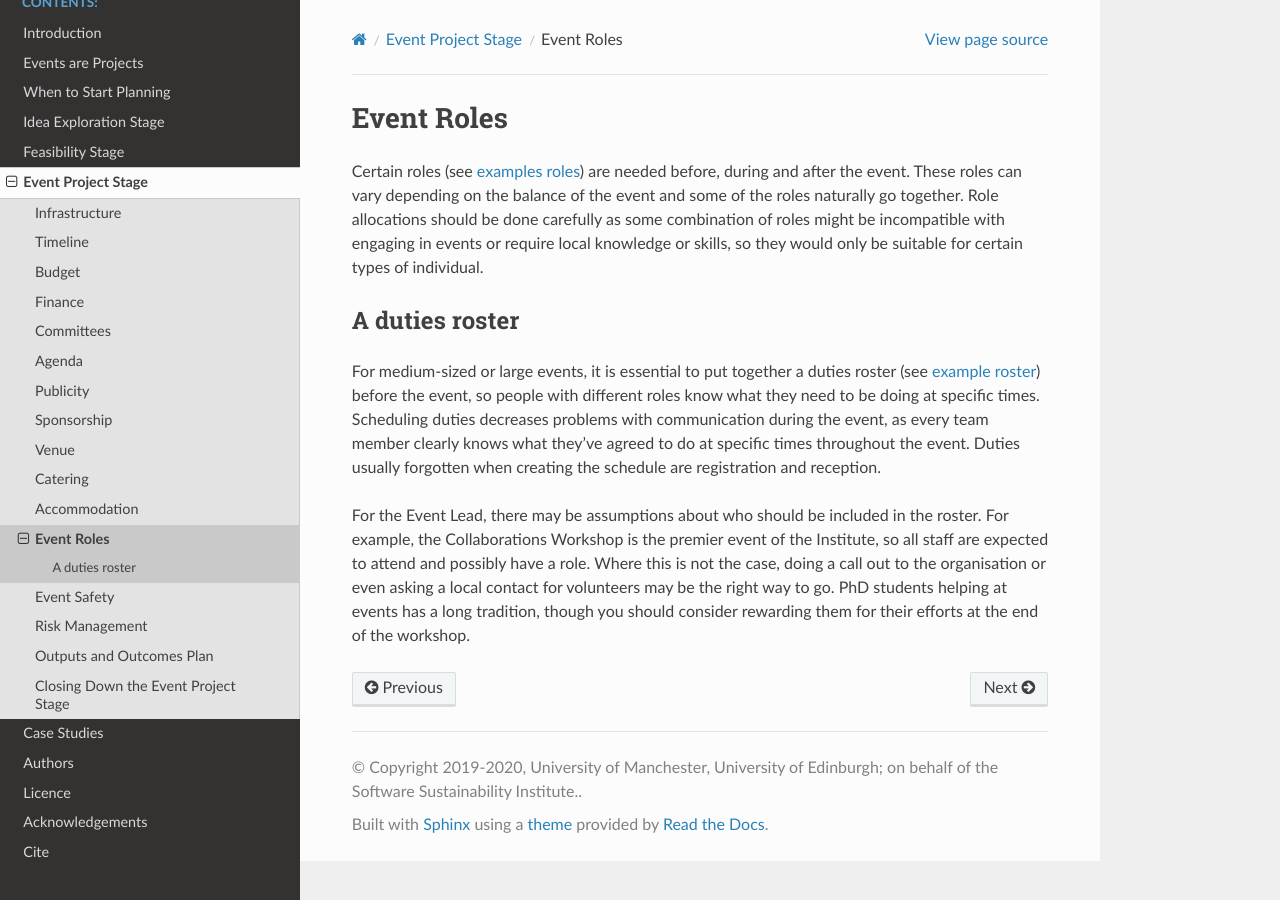
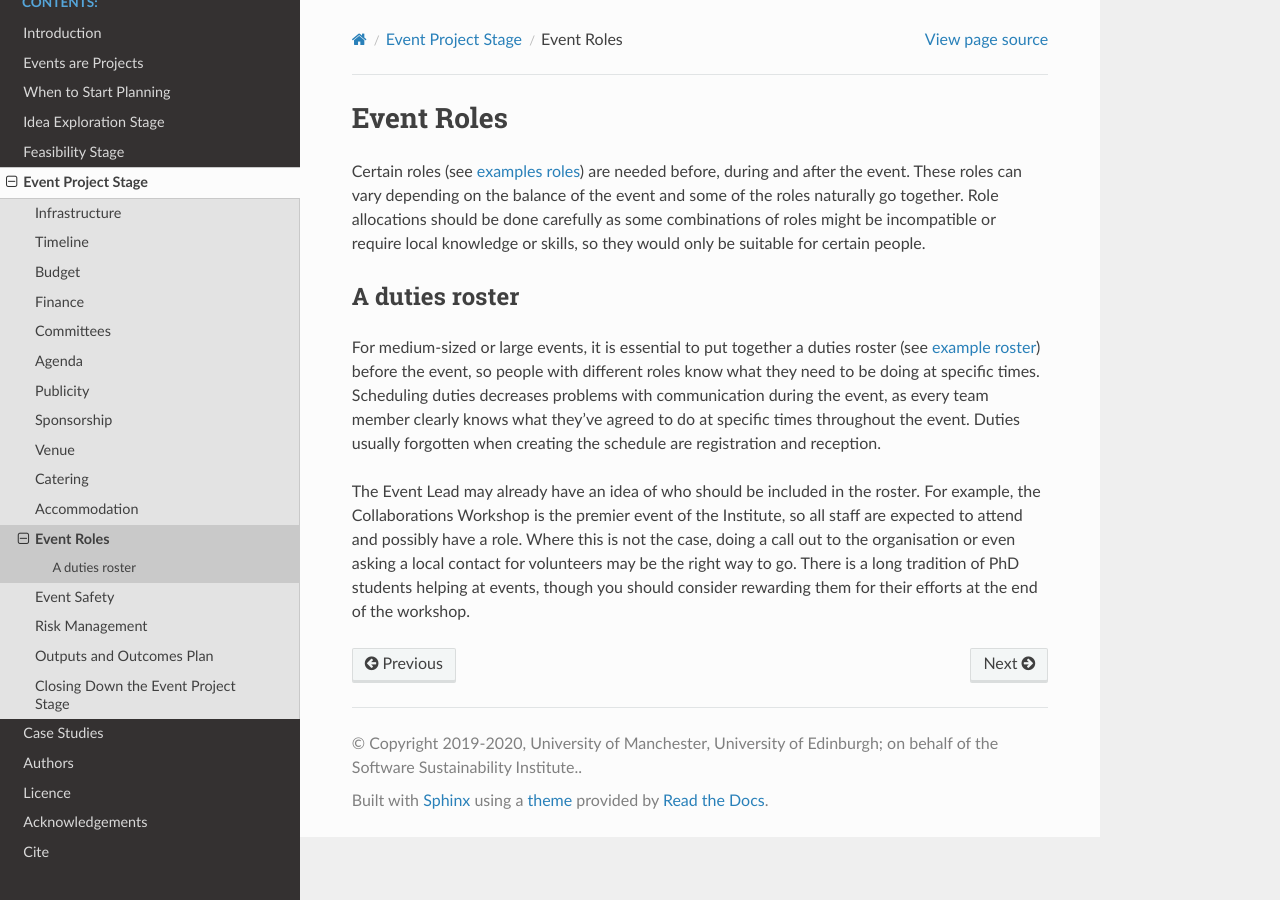
Before and after one commit to softwaresaved/event-organisation-guide, a Sphinx documentation site: the page built from docs/eog/eps-event-roles.rst, in a window 1280 px wide. Built offline with Sphinx 7.4.7 and the Read the Docs theme 2.0.0, drawn with Linux system fonts in a browser that asks for light colours.

```diff
--- a/docs/eog/eps-event-roles.rst
+++ b/docs/eog/eps-event-roles.rst
@@ -6,7 +6,7 @@
 Certain roles
 (see `examples roles <https://zenodo.org/record/3967427>`_)
 are needed before, during and after the event. These roles can vary
-depending on the balance of the event and some of the roles naturally go together. Role allocations should be done carefully as some combination of roles might be incompatible with engaging in events or require local knowledge or skills, so they would only be suitable for certain types of individual.
+depending on the balance of the event and some of the roles naturally go together. Role allocations should be done carefully as some combinations of roles might be incompatible or require local knowledge or skills, so they would only be suitable for certain people.
 
 A duties roster
 ***************
@@ -16,8 +16,8 @@
 before the event, so people with different roles know what they need to be doing at specific times. Scheduling duties
 decreases problems with communication during the event, as every team member clearly knows what they've agreed to do at specific times throughout the event. Duties usually forgotten when creating the schedule are registration and reception.
 
-For the Event Lead, there may be assumptions about who should be included in the roster. For example, the Collaborations Workshop is the premier
+The Event Lead may already have an idea of who should be included in the roster. For example, the Collaborations Workshop is the premier
 event of the Institute, so all staff are expected to attend and possibly have a role. Where this is not
 the case, doing a call out to the organisation or even asking a local contact for volunteers may be the right way to go.
-PhD students helping at events has a long tradition, though you should consider rewarding them for their efforts at
+There is a long tradition of PhD students helping at events, though you should consider rewarding them for their efforts at
 the end of the workshop.
```
